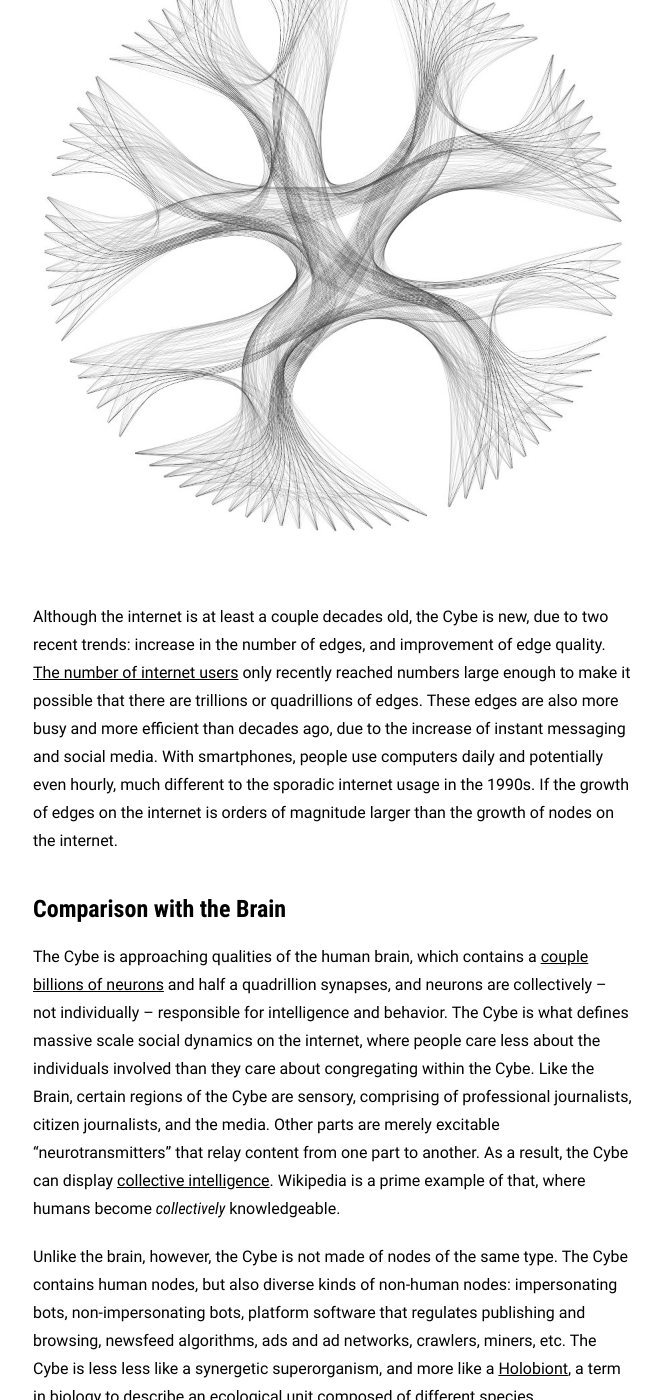
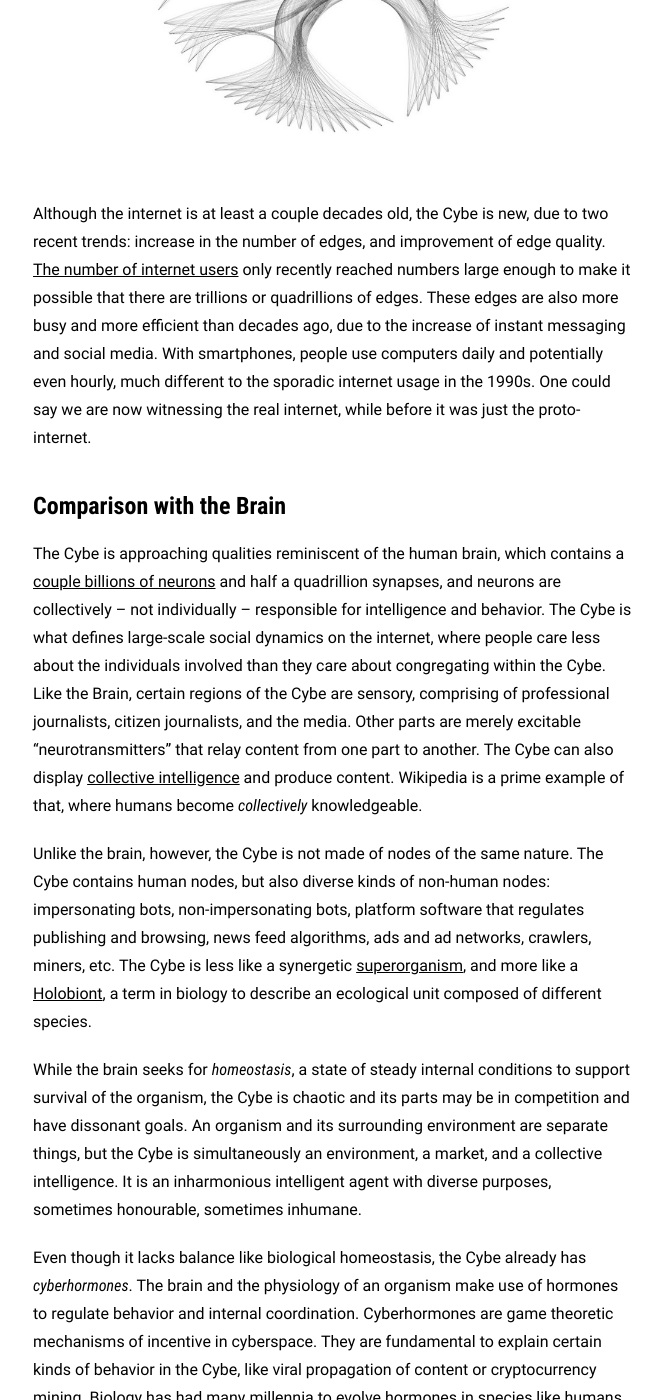
Before and after one commit to staltz/staltz.com, a Jekyll site: the page built from _posts/2018-10-28-the-cybe.md, in a window 1280 px wide and 1400 px high, scrolled down 2631 px. Shown: the whole window, without its empty margins (307-969 px from the left). Built offline with Jekyll 4.4.1, drawn with Linux system fonts in a browser that asks for light colours; some of the changed text lies outside the part shown.

Commit message:
improve cybe

```diff
--- a/_posts/2018-10-13-the-cybe.md
+++ b/_posts/2018-10-28-the-cybe.md
@@ -18,7 +18,7 @@ An edge only exists to link two nodes together. Without nodes, there are no edge
 
 ## Edges
 
-But we may be missing something important. In highly connected graphs, the number of edges is (at most) quadratically larger than the number of nodes. This means that a dense graph with merely 2 thousands nodes could have over a million edges. In other words, a cyberspace with just a humble amount of two thousand people can display more than a million interpersonal connections. A cyberspace with two billion users (e.g. Facebook) could have many trillions of connections. One Imagine this: if you spent one second looking at each interpersonal connection on Facebook, ten thousand years would not be nearly long enough to see them all.
+But we may be missing something important. In highly connected graphs, the number of edges is (at most) quadratically larger than the number of nodes. This means that a cyberspace with just a humble amount of two thousand people can display more than a million interpersonal connections. A cyberspace with two billion users (e.g. Facebook) could have many trillions of connections. One Imagine this: if you spent one second looking at each interpersonal connection on Facebook, ten thousand years would not be nearly long enough to see them all.
 
 We can only estimate the amount of edges on the internet. Doing a simple web search, we can't discover the total number of hyperlinks on all websites, we can't lookup the number of follow relationships on Twitter. We don't seem to be publicly tracking these numbers, but they are fundamental in describing the value of a cyberspace. A collection of a thousand isolated individuals is nowhere near as valuable as a system with a thousand highly-interconnected persons.
 
@@ -26,15 +26,15 @@ At scale, the edges gain a central role and overshadow the contribution of any i
 
 [![Visualization of a cybe](/img/cybe-white.jpg)](/img/cybe-white.jpg)
 
-Although the internet is at least a couple decades old, the Cybe is new, due to two recent trends: increase in the number of edges, and improvement of edge quality. [The number of internet users](https://en.wikipedia.org/wiki/List_of_countries_by_number_of_Internet_users) only recently reached numbers large enough to make it possible that there are trillions or quadrillions of edges. These edges are also more busy and more efficient than decades ago, due to the increase of instant messaging and social media. With smartphones, people use computers daily and potentially even hourly, much different to the sporadic internet usage in the 1990s. If the growth of edges on the internet is orders of magnitude larger than the growth of nodes on the internet.
+Although the internet is at least a couple decades old, the Cybe is new, due to two recent trends: increase in the number of edges, and improvement of edge quality. [The number of internet users](https://en.wikipedia.org/wiki/List_of_countries_by_number_of_Internet_users) only recently reached numbers large enough to make it possible that there are trillions or quadrillions of edges. These edges are also more busy and more efficient than decades ago, due to the increase of instant messaging and social media. With smartphones, people use computers daily and potentially even hourly, much different to the sporadic internet usage in the 1990s. One could say we are now witnessing the real internet, while before it was just the proto-internet.
 
 ## Comparison with the Brain
 
-The Cybe is approaching qualities of the human brain, which contains a [couple billions of neurons](https://en.wikipedia.org/wiki/List_of_animals_by_number_of_neurons) and half a quadrillion synapses, and neurons are collectively – not individually – responsible for intelligence and behavior. The Cybe is what defines massive scale social dynamics on the internet, where people care less about the individuals involved than they care about congregating within the Cybe. Like the Brain, certain regions of the Cybe are sensory, comprising of professional journalists, citizen journalists, and the media. Other parts are merely excitable "neurotransmitters" that relay content from one part to another. As a result, the Cybe can display [collective intelligence](https://en.wikipedia.org/wiki/Collective_intelligence). Wikipedia is a prime example of that, where humans become *collectively* knowledgeable.
+The Cybe is approaching qualities reminiscent of the human brain, which contains a [couple billions of neurons](https://en.wikipedia.org/wiki/List_of_animals_by_number_of_neurons) and half a quadrillion synapses, and neurons are collectively – not individually – responsible for intelligence and behavior. The Cybe is what defines large-scale social dynamics on the internet, where people care less about the individuals involved than they care about congregating within the Cybe. Like the Brain, certain regions of the Cybe are sensory, comprising of professional journalists, citizen journalists, and the media. Other parts are merely excitable "neurotransmitters" that relay content from one part to another. The Cybe can also display [collective intelligence](https://en.wikipedia.org/wiki/Collective_intelligence) and produce content. Wikipedia is a prime example of that, where humans become *collectively* knowledgeable.
 
-Unlike the brain, however, the Cybe is not made of nodes of the same type. The Cybe contains human nodes, but also diverse kinds of non-human nodes: impersonating bots, non-impersonating bots, platform software that regulates publishing and browsing, newsfeed algorithms, ads and ad networks, crawlers, miners, etc. The Cybe is less less like a synergetic superorganism, and more like a [Holobiont](https://en.wikipedia.org/wiki/Holobiont), a term in biology to describe an ecological unit composed of different species.
+Unlike the brain, however, the Cybe is not made of nodes of the same nature. The Cybe contains human nodes, but also diverse kinds of non-human nodes: impersonating bots, non-impersonating bots, platform software that regulates publishing and browsing, news feed algorithms, ads and ad networks, crawlers, miners, etc. The Cybe is less like a synergetic [superorganism](https://en.wikipedia.org/wiki/Superorganism), and more like a [Holobiont](https://en.wikipedia.org/wiki/Holobiont), a term in biology to describe an ecological unit composed of different species.
 
-While the brain seeks for *homeostasis*, a state of steady internal conditions to support survival of the organism, the Cybe is chaotic and its parts may be in competition and have dissonant purposes. An organism and its surrounding environment are separate things, but the Cybe is simultaneously an environment, a market, and a collective intelligence. It is an inharmonious intelligent agent with diverse purposes, sometimes honourable, sometimes inhumane.
+While the brain seeks for *homeostasis*, a state of steady internal conditions to support survival of the organism, the Cybe is chaotic and its parts may be in competition and have dissonant goals. An organism and its surrounding environment are separate things, but the Cybe is simultaneously an environment, a market, and a collective intelligence. It is an inharmonious intelligent agent with diverse purposes, sometimes honourable, sometimes inhumane.
 
 Even though it lacks balance like biological homeostasis, the Cybe already has *cyberhormones*. The brain and the physiology of an organism make use of hormones to regulate behavior and internal coordination. Cyberhormones are game theoretic mechanisms of incentive in cyberspace. They are fundamental to explain certain kinds of behavior in the Cybe, like viral propagation of content or cryptocurrency mining. Biology has had many millennia to evolve hormones in species like humans, but the Cybe is young and not self-regulating very well.
 
```
Also changed, not shown: img/cybe-white.jpg, img/small-graph.png.
